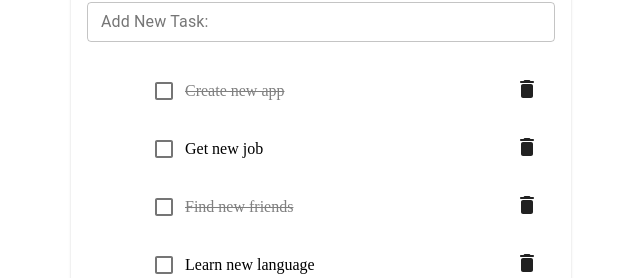
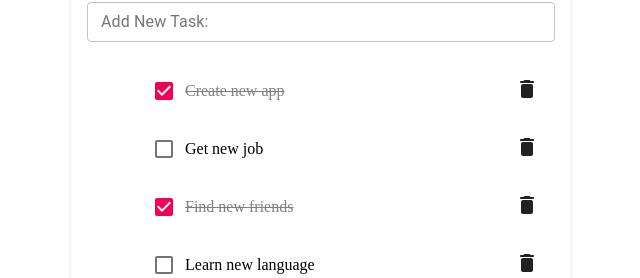
Before and after one commit to karolinaewagorska/ReactProject_karolina, a React (Create React App) app: page / in a window 1280 px wide. Shown: the part 160-438 px from the top of the page, without its empty margins (319-959 px from the left). Built offline with nearby package versions, Linux system fonts and the light colour scheme.

Commit message:
checked boxes added

```diff
--- a/src/components/Item/Item.js
+++ b/src/components/Item/Item.js
@@ -9,6 +9,7 @@ import ListItemSecondaryAction from "@material-ui/core/ListItemSecondaryAction";
 const Item = ({ value, isDone, onClickDone, id, onClickDelete }) => (
     <ListItem>
         <Checkbox
+            checked={isDone}
             onClick={() => onClickDone(id)}
         />
         <div className={
```
